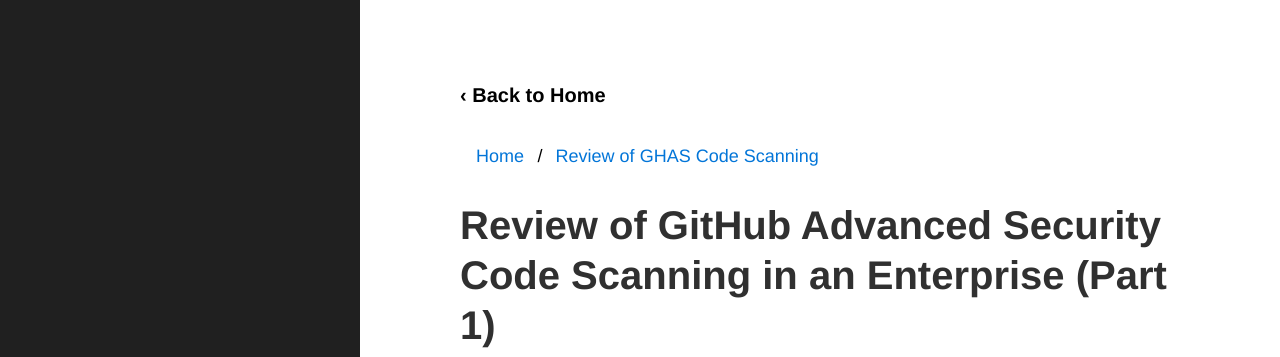
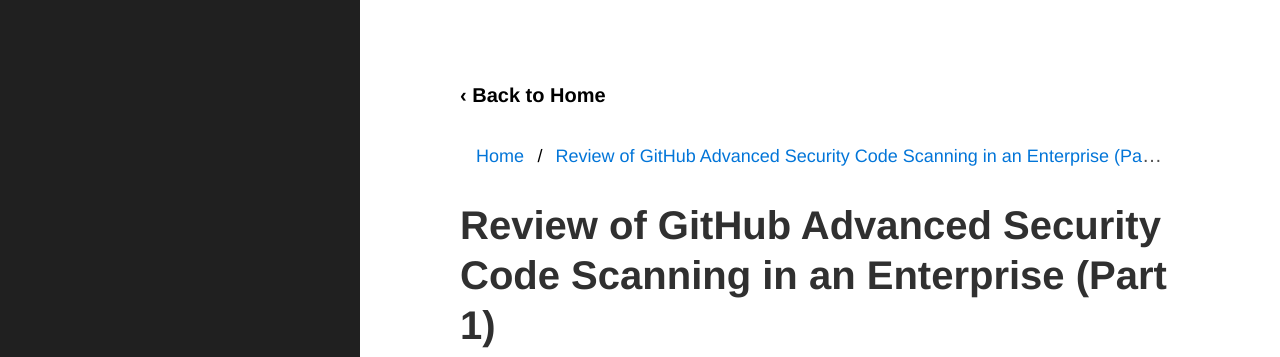
Before and after one commit to NickLiffen/NickLiffen.me, a plain HTML site: page articles/review-ghas-code-scanning-enterprise.html in a window 1280 px wide. Shown: the top 357 px of the page. Drawn offline with Linux system fonts and the light colour scheme.

Commit message:
Back to Normal Headers

```diff
--- a/articles/review-ghas-code-scanning-enterprise.html
+++ b/articles/review-ghas-code-scanning-enterprise.html
@@ -80,7 +80,7 @@
     </div>
     <ul class="breadcrumb">
       <li><a href="../index.html">Home</a></li>
-      <li><a href="./review-ghas-code-scanning-enterprise.html">Review of GHAS Code Scanning</a></li>
+      <li><a href="./review-ghas-code-scanning-enterprise.html">Review of GitHub Advanced Security Code Scanning in an Enterprise (Part 1)</a></li>
     </ul>
     <div class="posts">
       <div class="post">
```
Also changed, not shown: articles/centralised-vs-decentralised-devops.html (+1 -1 lines).
